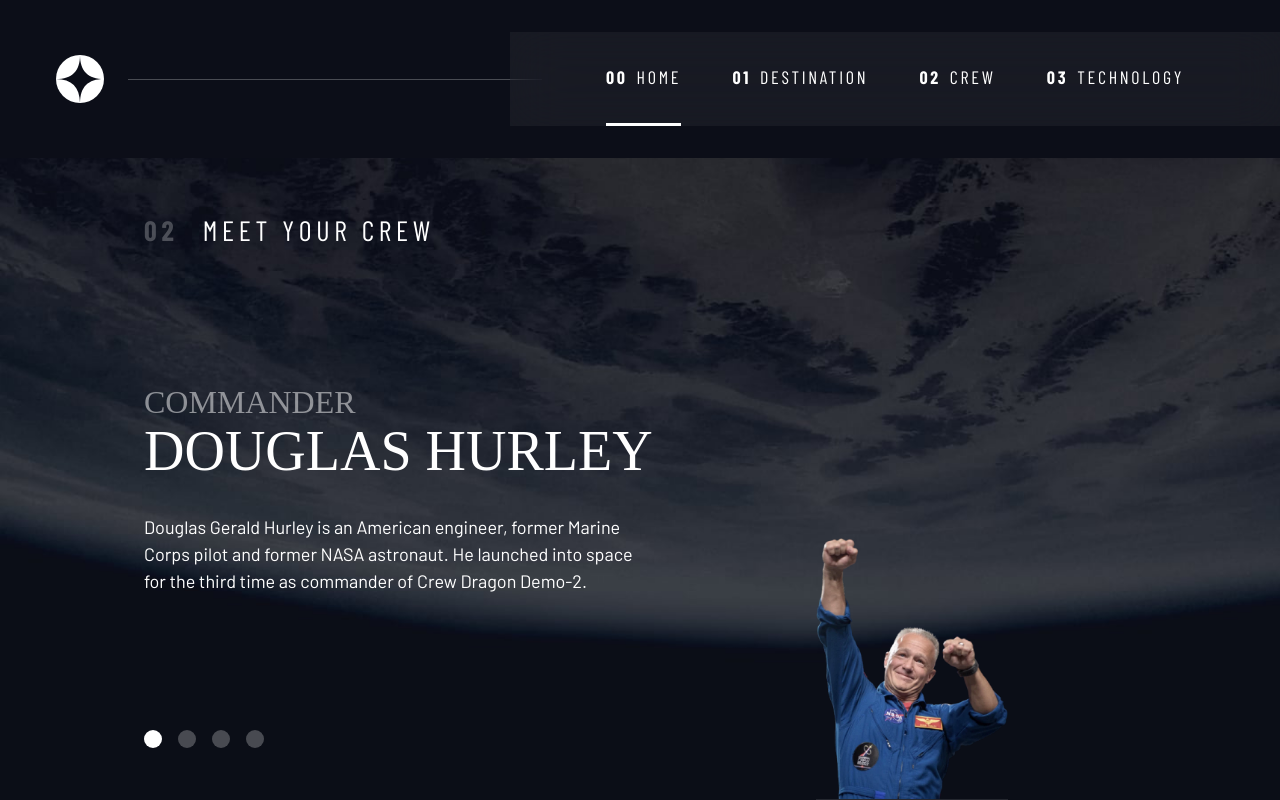
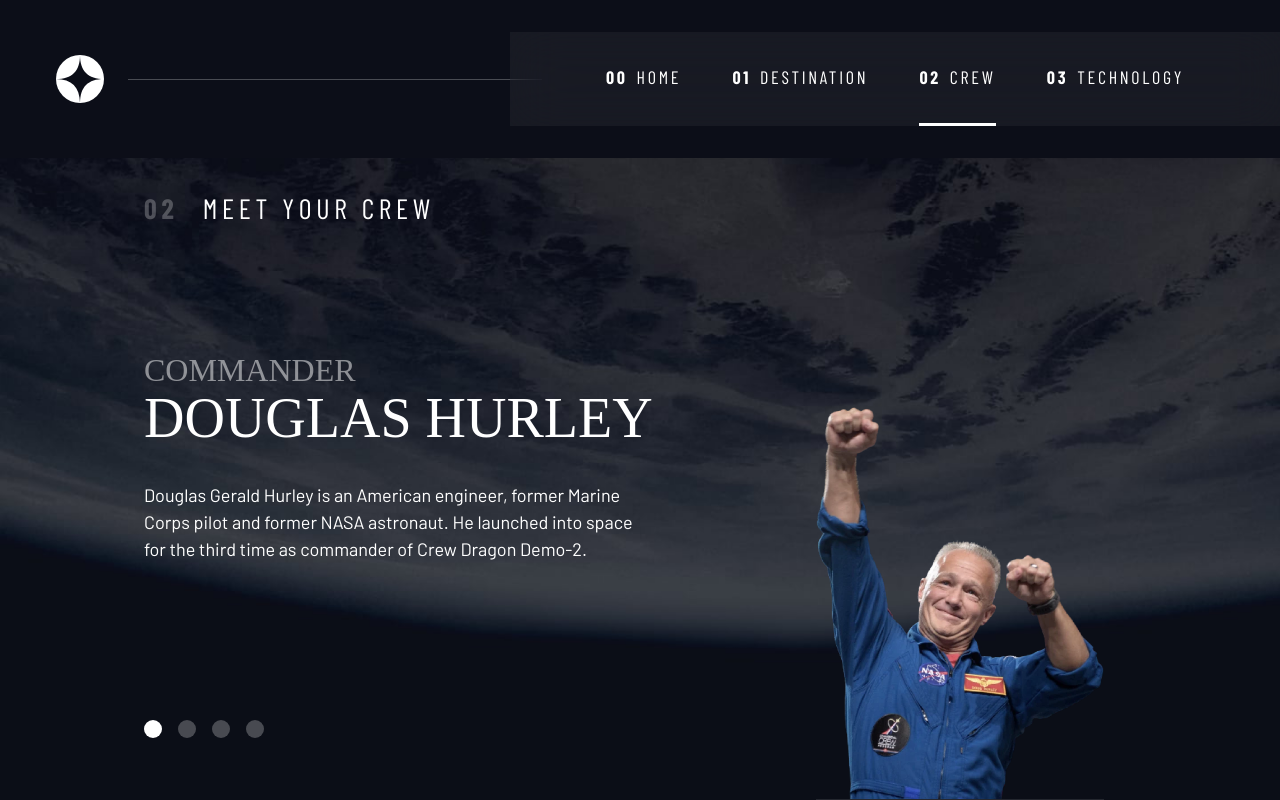
Before and after one commit to romancevy/space-travel, a React (Vite) app: page /crew in a window 1280 px wide. Built offline with nearby package versions, Linux system fonts and the light colour scheme; a web font is replaced by a local one.

Commit message:
link replaced by navlink

```diff
--- a/package.json
+++ b/package.json
@@ -13,8 +13,7 @@
     "nanoid": "^4.0.2",
     "react": "^18.2.0",
     "react-dom": "^18.2.0",
-    "react-router-dom": "^6.11.2",
-    "uuidv4": "^6.2.13"
+    "react-router-dom": "^6.11.2"
   },
   "devDependencies": {
     "@types/react": "^18.0.28",
--- a/src/components/Navigation.tsx
+++ b/src/components/Navigation.tsx
@@ -1,14 +1,16 @@
 import "./navigation.css";
-import { Link } from "react-router-dom";
+import { NavLink, useParams } from "react-router-dom";
 import Logo from "../assets/shared/logo.svg";
 import { useState } from "react";
 import { NAVLINKS } from "../data/data";
+import { nanoid } from "nanoid";
 
 const Navigation = () => {
   // für den hamburger menu toggle
   const [isVisible, setIsVisible] = useState(false);
-  // für den Unterstrich
-  const [isActive, setIsActive] = useState("home");
+
+  const params = useParams();
+  console.log(params);
 
   const toggleMenu = () => {
     setIsVisible((prevState) => !prevState);
@@ -29,29 +31,24 @@
         <span className="sr-only">Menu</span>
       </button>
       {/* Navigation */}
-      <nav>
-        <ul
-          id="primary-navigation"
-          className={`primary-navigation underline-indicators flex ${
-            isVisible ? "visible" : ""
-          }`}
-        >
+      <nav
+        className={`primary-navigation underline-indicators flex ${
+          isVisible ? "visible" : ""
+        }`}
+      >
           {NAVLINKS.map((item) => (
-            <li
-              key={item.name}
-              className={isActive === item.name ? "active" : ""}
-            >
-              <Link
+
+              <NavLink
+               key={nanoid()}
                 className="ff-sans-cond uppercase text-white letter-spacing-2"
                 to={item.path}
-                onClick={() => setIsActive(item.name)}
               >
                 <span>{item.id}</span>
                 {item.name}
-              </Link>
-            </li>
+              </NavLink>
+
           ))}
-        </ul>
+
       </nav>
     </header>
   );
--- a/src/components/navigation.css
+++ b/src/components/navigation.css
@@ -132,4 +132,8 @@
   .primary-navigation {
     margin-block: 2rem;
   }
+
+  /* .primary-navigation a.active {
+    color: red;
+  } */
 }
--- a/src/pages/crew/crew.css
+++ b/src/pages/crew/crew.css
@@ -93,7 +93,14 @@
     justify-self: start;
   }
 
+  /* .grid-container--crew > picture {
+    grid-column: span 2;
+    align-self: end;
+  } */
   .grid-container--crew > picture {
+    grid-area: image;
+    max-width: 90%;
+    /* align-self: start; */
     grid-column: span 2;
     align-self: end;
   }
--- a/src/pages/destination/destination.css
+++ b/src/pages/destination/destination.css
@@ -111,8 +111,7 @@
       ". image content .";
   }
 
-  .grid-container--destination > picture,
-  .grid-container--crew > picture {
+  .grid-container--destination > picture {
     grid-area: image;
     max-width: 90%;
     align-self: start;
--- a/src/pages/technology/Technology.tsx
+++ b/src/pages/technology/Technology.tsx
@@ -2,7 +2,6 @@
 import "./technology.css";
 import { Technology } from "../../types/types";
 import { useState } from "react";
-import { uuid } from "uuidv4";
 import { nanoid } from "nanoid";
 
 const TechnologyPage = () => {
```
Also changed, not shown: src/App.tsx (deleted, +0 -12 lines), src/pages/home/Home.tsx (+1 -16 lines), 1 other file (tests, documents, lock files or other folders).
